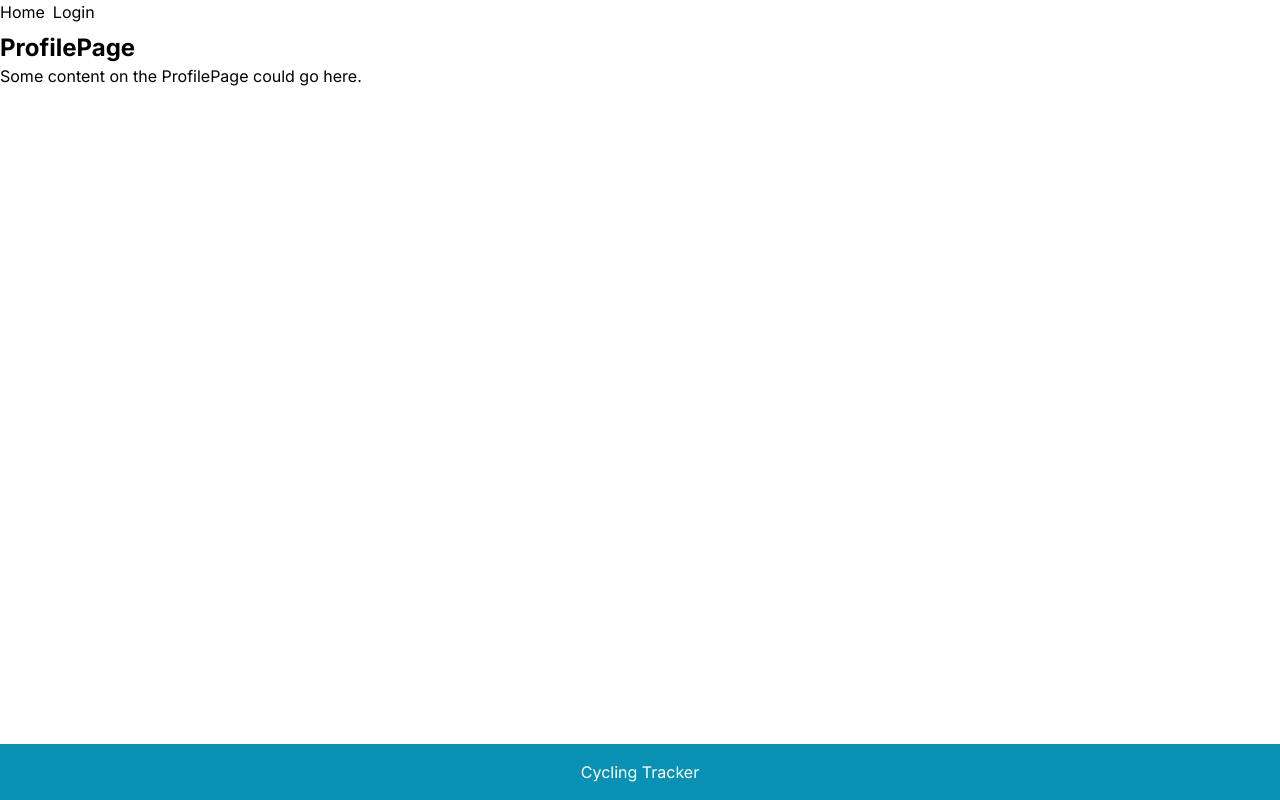
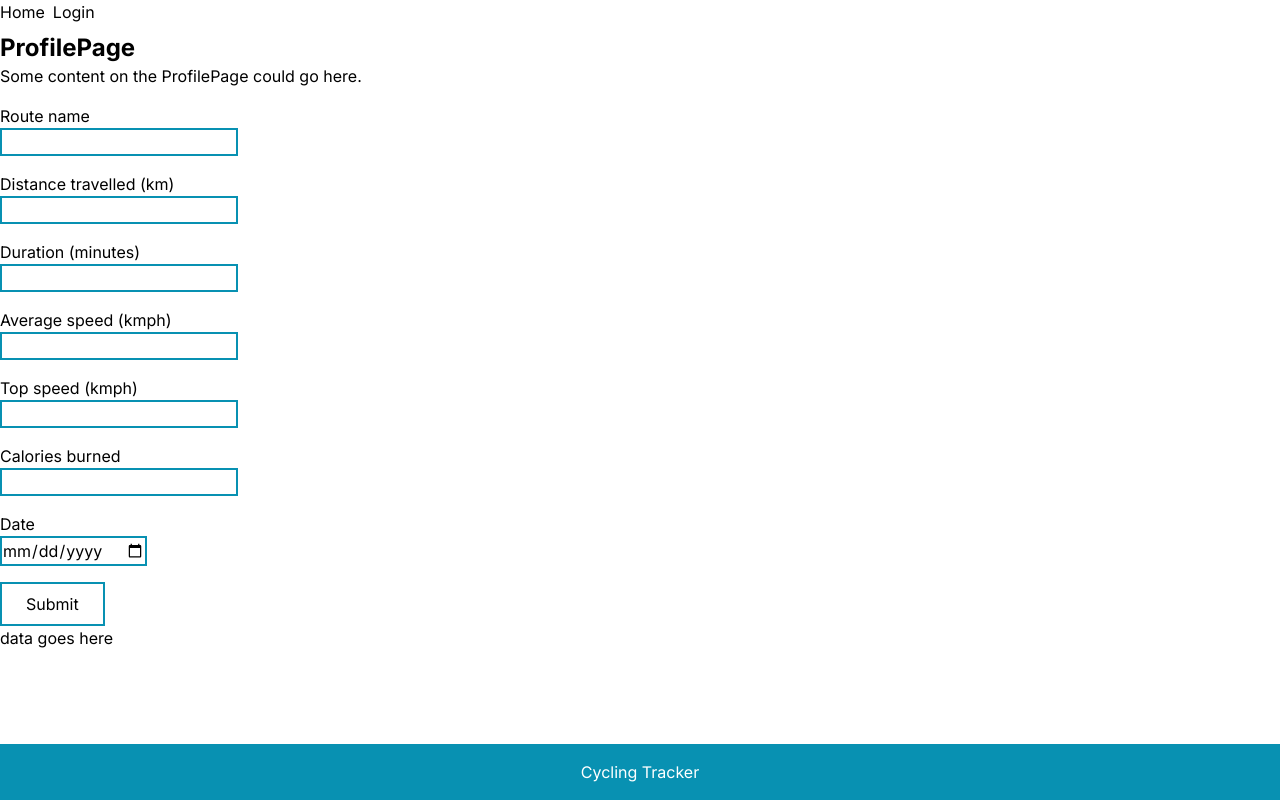
Before and after one commit to andrews1022/cycling-tracker, a Next.js app: page /profile in a window 1280 px wide. Built offline with nearby package versions, Linux system fonts and the light colour scheme; no server answers.

Commit message:
created CreateExercise component and added it to profile page

```diff
--- a/src/app/profile/page.tsx
+++ b/src/app/profile/page.tsx
@@ -1,11 +1,29 @@
+import CreateExercise from "@/components/CreateExercise";
 import PageHeader from "@/components/PageHeader";
 
 const ProfilePage = () => {
   return (
     <div>
       <PageHeader pageName="ProfilePage" />
+
+      <CreateExercise />
+
+      <p>data goes here</p>
     </div>
   );
 };
 
 export default ProfilePage;
+
+/*
+  FORM (Exercise)
+
+  - fields for:
+    - route name --> string
+    - distance travelled --> number
+    - duration (minutes) --> number
+    - average speed (kmph) --> number
+    - top speed (kmph) --> number
+    - calories burned --> number
+    - date (today's day, month, year) --> date
+*/
--- /dev/null
+++ b/src/components/CreateExercise.tsx
@@ -0,0 +1,111 @@
+"use client";
+
+import { useState } from "react";
+import type { FormEvent } from "react";
+
+const CreateExercise = () => {
+  const handleSubmit = (event: FormEvent<HTMLFormElement>) => {
+    event.preventDefault();
+
+    console.log("form submitted!");
+  };
+
+  return (
+    <form className="mt-4" onSubmit={handleSubmit}>
+      <div className="mb-4">
+        <label htmlFor="route_name">
+          <p>Route name</p>
+          <input
+            type="text"
+            name="route_name"
+            id="route_name"
+            className="border-2 border-solid border-cyan-600"
+          />
+        </label>
+      </div>
+
+      <div className="mb-4">
+        <label htmlFor="distance_travelled">
+          <p>Distance travelled (km)</p>
+          <input
+            type="number"
+            name="distance_travelled"
+            id="distance_travelled"
+            className="border-2 border-solid border-cyan-600"
+          />
+        </label>
+      </div>
+
+      <div className="mb-4">
+        <label htmlFor="duration">
+          <p>Duration (minutes)</p>
+          <input
+            type="text"
+            name="duration"
+            id="duration"
+            className="border-2 border-solid border-cyan-600"
+          />
+        </label>
+      </div>
+
+      <div className="mb-4">
+        <label htmlFor="average_speed">
+          <p>Average speed (kmph)</p>
+          <input
+            type="number"
+            name="average_speed"
+            id="average_speed"
+            className="border-2 border-solid border-cyan-600"
+          />
+        </label>
+      </div>
+
+      <div className="mb-4">
+        <label htmlFor="top_speed">
+          <p>Top speed (kmph)</p>
+          <input
+            type="number"
+            name="top_speed"
+            id="top_speed"
+            className="border-2 border-solid border-cyan-600"
+          />
+        </label>
+      </div>
+
+      <div className="mb-4">
+        <label htmlFor="calories_burned">
+          <p>Calories burned</p>
+          <input
+            type="number"
+            name="calories_burned"
+            id="calories_burned"
+            className="border-2 border-solid border-cyan-600"
+          />
+        </label>
+      </div>
+
+      <div className="mb-4">
+        <label htmlFor="date">
+          <p>Date</p>
+          <input
+            type="date"
+            name="date"
+            id="date"
+            className="border-2 border-solid border-cyan-600"
+          />
+        </label>
+      </div>
+
+      <div>
+        <button
+          className="border-cyan-600 border-solid border-2 py-2 px-6 hover:bg-cyan-600 hover:text-white"
+          type="submit"
+        >
+          Submit
+        </button>
+      </div>
+    </form>
+  );
+};
+
+export default CreateExercise;
```
